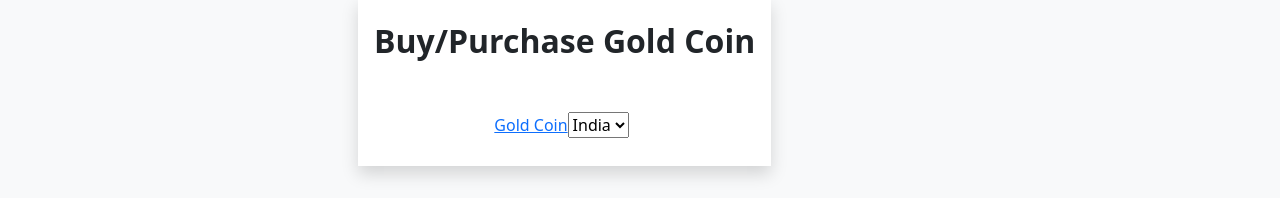
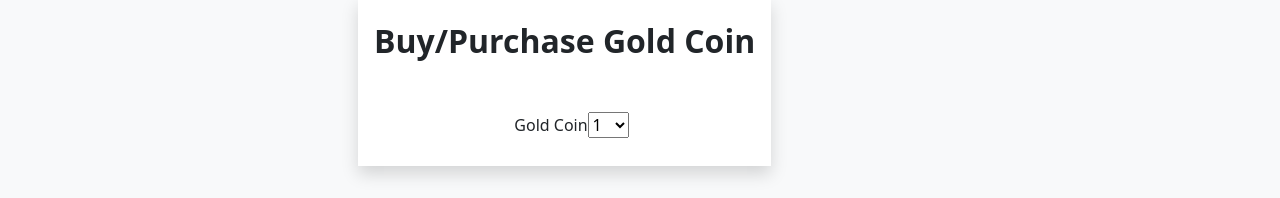
Before and after one commit to mmsbits2023/GoldenMProject, a React (Create React App) app in the folder goldenm-frontend/: page /buyGoldCoin in a window 1280 px wide. Shown: the part 364-562 px from the top of the page. Built offline with nearby package versions, Linux system fonts and the light colour scheme.

Commit message:
one change

```diff
--- a/goldenm-frontend/src/Pages/BuyGoldCoin.js
+++ b/goldenm-frontend/src/Pages/BuyGoldCoin.js
@@ -25,15 +25,23 @@ const BuyGoldCoin= () => {
 
                                       <div className="row p-4 "style={{width:"100%",textAlign:"center",marginLeft:"80px"}}>
                                     <div  className="col-6 text-right">
-                                <NavLink to="/" component={NavLink}>
+
                                   <div variant="outlined" className="p-1">
                                                       Gold Coin
-                            <select id="country">
-                          <option value="india">India</option>
-                            <option value="us">Us</option>
+                            <select id="coin">
+                          <option value="1">1</option>
+                            <option value="2">2</option>
+                            <option value="1">3</option>
+                            <option value="2">4</option>
+                            <option value="1">5</option>
+                            <option value="2">6</option>
+                            <option value="1">7</option>
+                            <option value="2">8</option>
+                            <option value="1">9</option>
+                            <option value="2">10</option>
                           </select>
                                   </div>
-                                </NavLink>
+
                               </div>
 
 
--- a/goldenm-frontend/src/Pages/InvestorLogin.js
+++ b/goldenm-frontend/src/Pages/InvestorLogin.js
@@ -70,7 +70,7 @@ const InvestorLogin= () => {
           else {
               window.alert("Login Successfully");
               console.log("Successfully Login");
-              navigate('/logout');
+              navigate('/buyGoldCoin');
 
 
           }
--- a/goldenm-frontend/src/Pages/InvestorLogout.js
+++ b/goldenm-frontend/src/Pages/InvestorLogout.js
@@ -69,7 +69,7 @@ const InvestorLogout= () => {
           else {
               window.alert("Logout Successfully");
               console.log("Successfully Logout");
-              navigate('/register');
+              navigate('/');
 
 
           }
--- a/goldenm-frontend/src/Pages/InvestorRegister.js
+++ b/goldenm-frontend/src/Pages/InvestorRegister.js
@@ -33,10 +33,10 @@ const countryOptions = Object.keys(countries).map((countryCode) => ({
     firstName: '',
     middleName: '',
     lastName: '',
-    phoneNumber: '',
+   // phoneNumber: '',
     email: '',
     mpin:'',
-   country:'',
+  // country:'',
    city:'',
    photoId:'',
    walletAddress:''
@@ -60,13 +60,13 @@ const [errors, setErrors] = useState('');
       validationErrors.lastName='LastName is required'
     }
 
-    if (!data.phoneNumber) {
+  /*  if (!data.phoneNumber) {
       validationErrors.phoneNumber = 'PhoneNumber is required'
     } else if (data.phoneNumber.length < 10) {
       validationErrors.phoneNumber = "PhoneNumber should be at least 10 digit"
     } else if (data.phoneNumber.length > 10) {
       validationErrors.phoneNumber = "PhoneNumber should be at least 10 digit "
-    }
+    }*/
 
        if (!data.email) {
       validationErrors.email = "email is required"
@@ -87,9 +87,9 @@ const [errors, setErrors] = useState('');
       validationErrors.photoId='PhotoId is required'
     }
 
-     if (!data.country) {
-      validationErrors.country='Country is required'
-    }
+     //if (!data.country) {
+      //validationErrors.country='Country is required'
+    //}
 
      if (!data.city) {
       validationErrors.city='City is required'
@@ -128,7 +128,7 @@ const [errors, setErrors] = useState('');
 
         })
 
-      })
+      });
 
       const result = await response.json();
 
```
